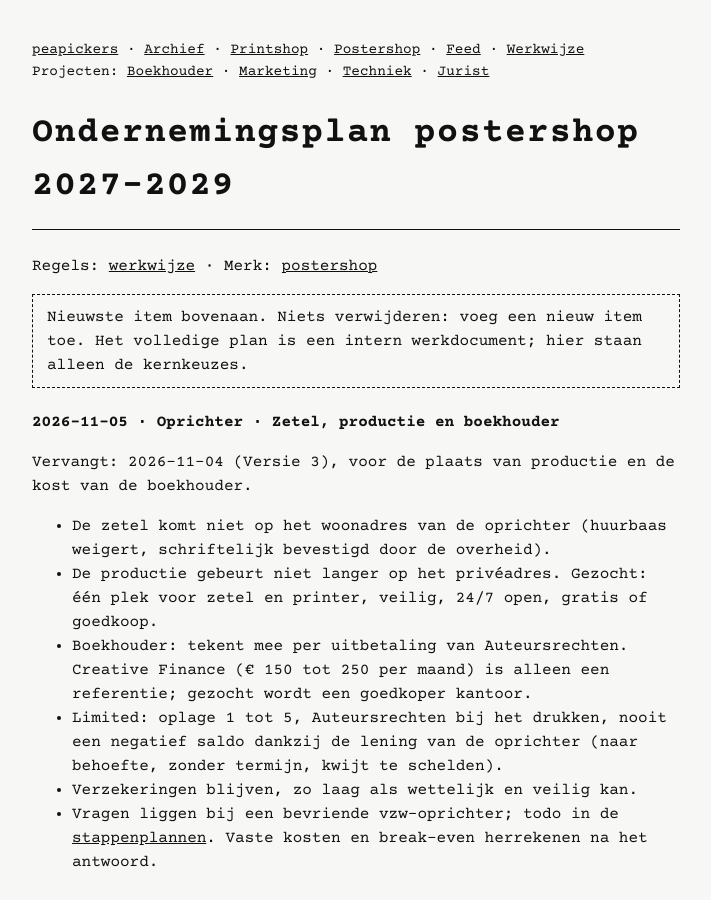
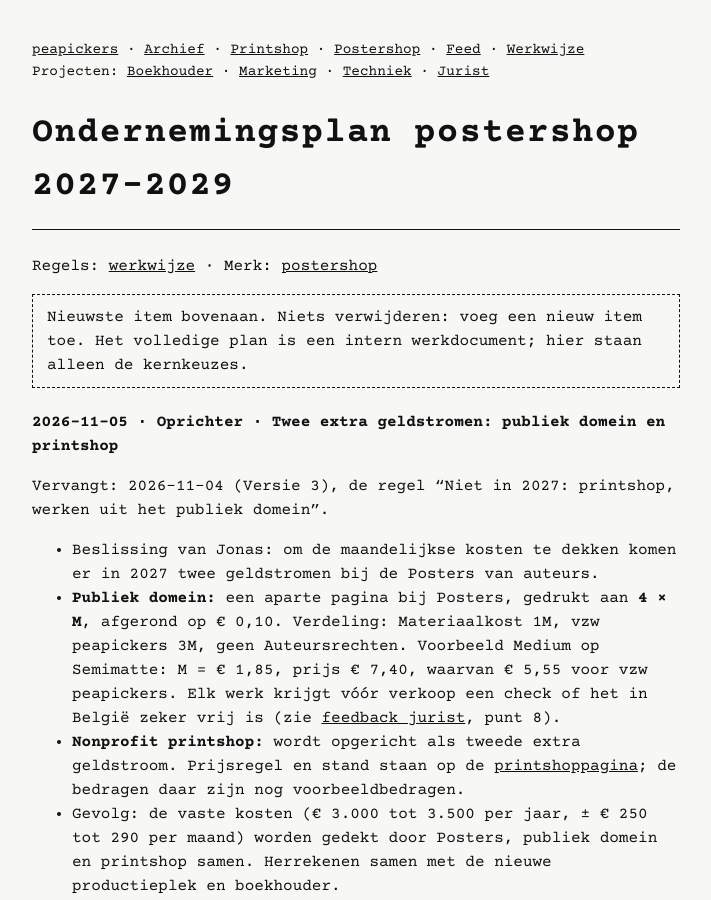
Before and after one commit to peapickers/peapickers.github.io, a Jekyll site: the page built from projecten/ondernemingsplan.md, in a window 1280 px wide and 900 px high. Shown: the whole window, without its empty margins (284-995 px from the left). Built offline with Jekyll 4.4.1, drawn with Linux system fonts in a browser that asks for light colours; some of the changed text lies outside the part shown.

Commit message:
Projectpagina marketing: publiek domein (4 × M), nonprofit printshop en doel 85 posters per maand (#25)
Claude-Session: https://claude.ai/code/session_01CW2uQw3UHEbvQrwQc3knGe

Co-authored-by: Claude <noreply@anthropic.com>

```diff
--- a/projecten/ondernemingsplan.md
+++ b/projecten/ondernemingsplan.md
@@ -6,6 +6,16 @@ title: Ondernemingsplan
 Regels: [werkwijze](werkwijze.html) · Merk: [postershop](postershop.html)
 
 > Nieuwste item bovenaan. Niets verwijderen: voeg een nieuw item toe. Het volledige plan is een intern werkdocument; hier staan alleen de kernkeuzes.
+
+### 2026-11-05 · Oprichter · Twee extra geldstromen: publiek domein en printshop
+
+Vervangt: 2026-11-04 (Versie 3), de regel "Niet in 2027: printshop, werken uit het publiek domein".
+
+- Beslissing van Jonas: om de maandelijkse kosten te dekken komen er in 2027 twee geldstromen bij de Posters van auteurs.
+- **Publiek domein:** een aparte pagina bij Posters, gedrukt aan **4 × M**, afgerond op € 0,10. Verdeling: Materiaalkost 1M, vzw peapickers 3M, geen Auteursrechten. Voorbeeld Medium op Semimatte: M = € 1,85, prijs € 7,40, waarvan € 5,55 voor vzw peapickers. Elk werk krijgt vóór verkoop een check of het in België zeker vrij is (zie [feedback jurist](ondernemingsplan/feedback/jurist.html), punt 8).
+- **Nonprofit printshop:** wordt opgericht als tweede extra geldstroom. Prijsregel en stand staan op de [printshoppagina](printshop.html); de bedragen daar zijn nog voorbeeldbedragen.
+- Gevolg: de vaste kosten (€ 3.000 tot 3.500 per jaar, ± € 250 tot 290 per maand) worden gedekt door Posters, publiek domein en printshop samen. Herrekenen samen met de nieuwe productieplek en boekhouder.
+- Ook aangepast in [BESLISSINGEN.md](https://github.com/peapickers/postershoppeapickers/blob/main/BESLISSINGEN.md) van de postershop.
 
 ### 2026-11-05 · Oprichter · Zetel, productie en boekhouder
 
```
Also changed, not shown: projecten/marketing.md (+6 -0 lines), projecten/postershop.md (+7 -0 lines), projecten/printshop.md (+4 -0 lines).
